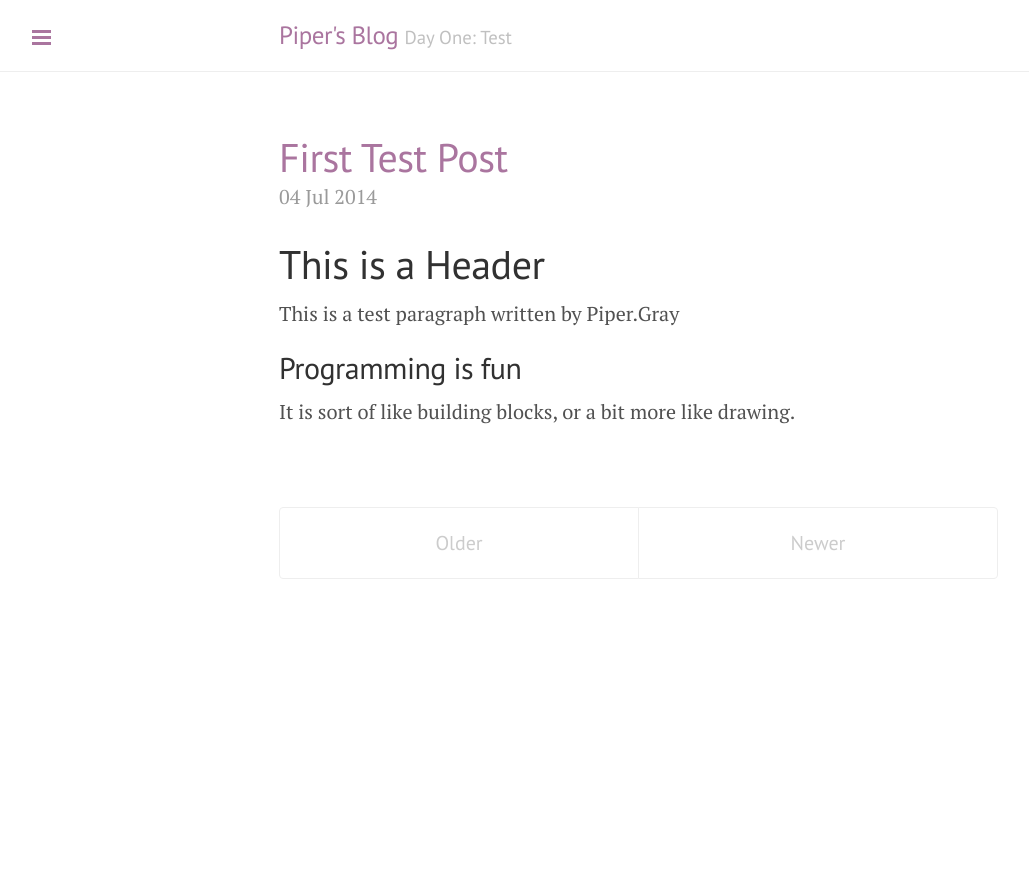
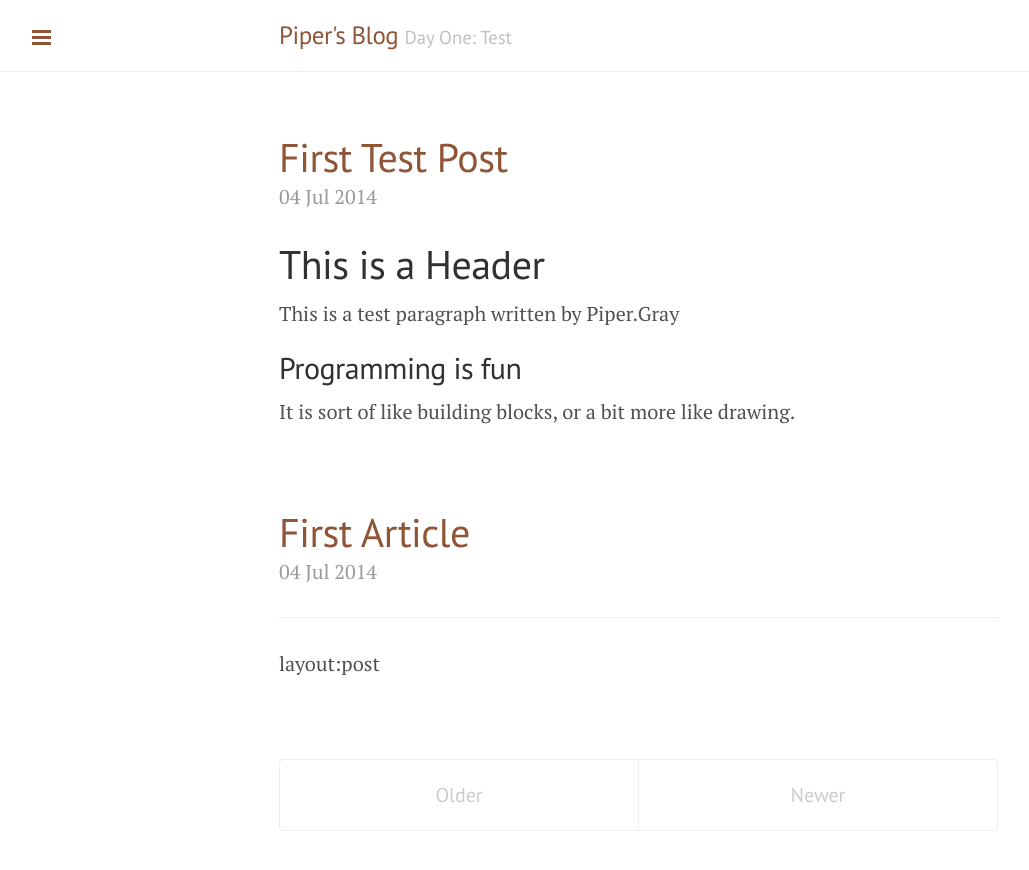
Before and after one commit to pipergray/pipergray.github.io, a Jekyll site: the page gh-pages/index.html, which Jekyll copies as it is, in a window 1280 px wide. Shown: the top 870 px of the page, without its empty margins (1-1030 px from the left). Built offline with Jekyll 4.4.1, drawn with Linux system fonts in a browser that asks for light colours.

Commit message:
second post

```diff
--- a/_layouts/default.html
+++ b/_layouts/default.html
@@ -3,7 +3,7 @@
 
   {% include head.html %}
 
-  <body class="theme-base-0f">
+  <body class="theme-base-0e">
 
     {% include sidebar.html %}
 
--- /dev/null
+++ b/gh-pages/2014/07/04/first-article/index.html
@@ -0,0 +1,2 @@
+<hr />
+<p>layout:post</p>
--- a/gh-pages/404.html
+++ b/gh-pages/404.html
@@ -30,7 +30,7 @@
 </head>
 
 
-  <body class="theme-base-0e">
+  <body class="theme-base-0f">
 
     <!-- Target for toggling the sidebar `.sidebar-checkbox` is for regular
      styles, `#sidebar-checkbox` for behavior. -->
--- a/gh-pages/about/index.html
+++ b/gh-pages/about/index.html
@@ -30,7 +30,7 @@
 </head>
 
 
-  <body class="theme-base-0e">
+  <body class="theme-base-0f">
 
     <!-- Target for toggling the sidebar `.sidebar-checkbox` is for regular
      styles, `#sidebar-checkbox` for behavior. -->
--- a/gh-pages/index.html
+++ b/gh-pages/index.html
@@ -30,7 +30,7 @@
 </head>
 
 
-  <body class="theme-base-0e">
+  <body class="theme-base-0f">
 
     <!-- Target for toggling the sidebar `.sidebar-checkbox` is for regular
      styles, `#sidebar-checkbox` for behavior. -->
@@ -112,6 +112,19 @@
 <p>It is sort of like building blocks, or a bit more like drawing.</p>
   </div>
 
+  <div class="post">
+    <h1 class="post-title">
+      <a href="/2014/07/04/first-article/">
+        First Article
+      </a>
+    </h1>
+
+    <span class="post-date">04 Jul 2014</span>
+
+    <hr />
+<p>layout:post</p>
+  </div>
+
 </div>
 
 <div class="pagination">
```
Also changed, not shown: gh-pages/README.md (+1 -0 lines), gh-pages/atom.xml (+10 -1 lines), gh-pages/test/2014/07/04/first-test-post/index.html (+10 -1 lines).
